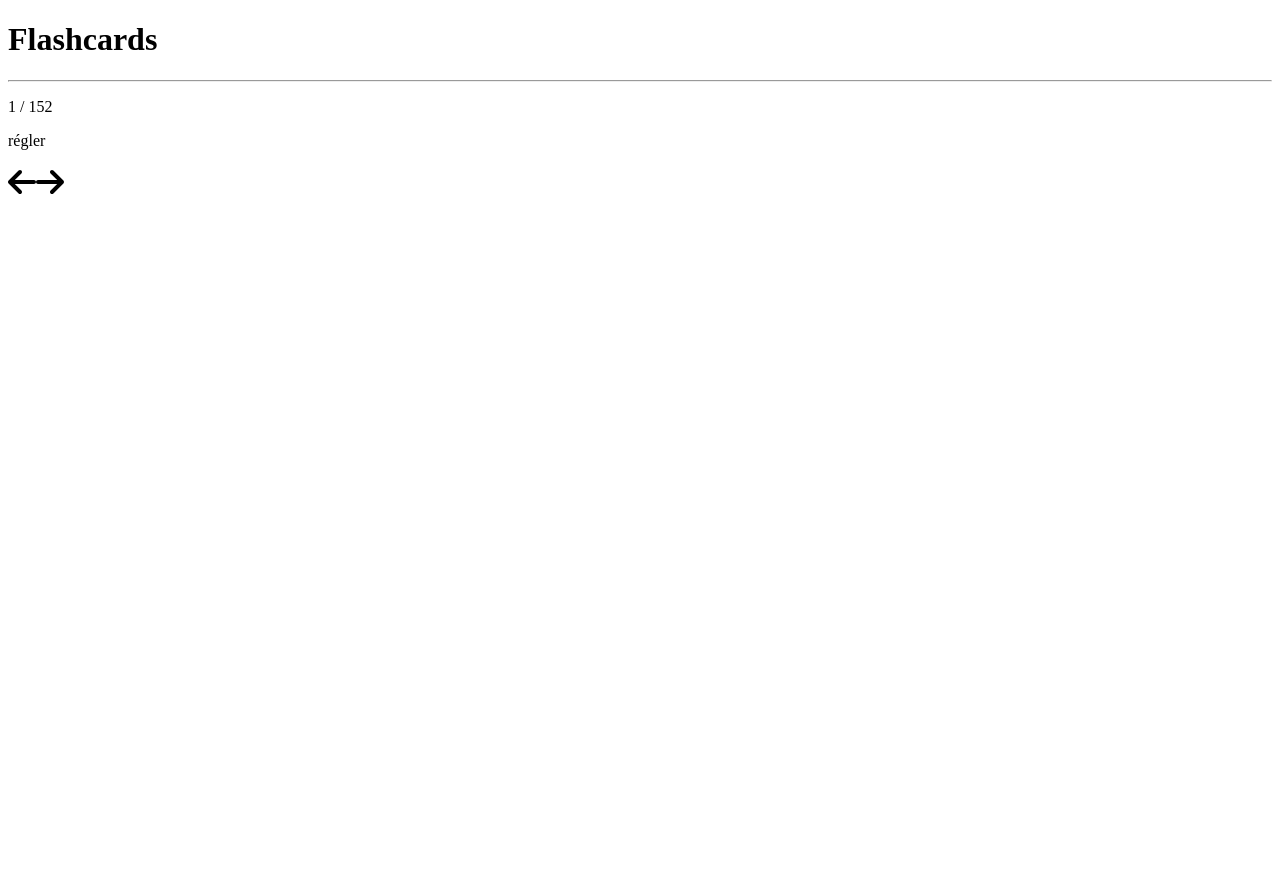
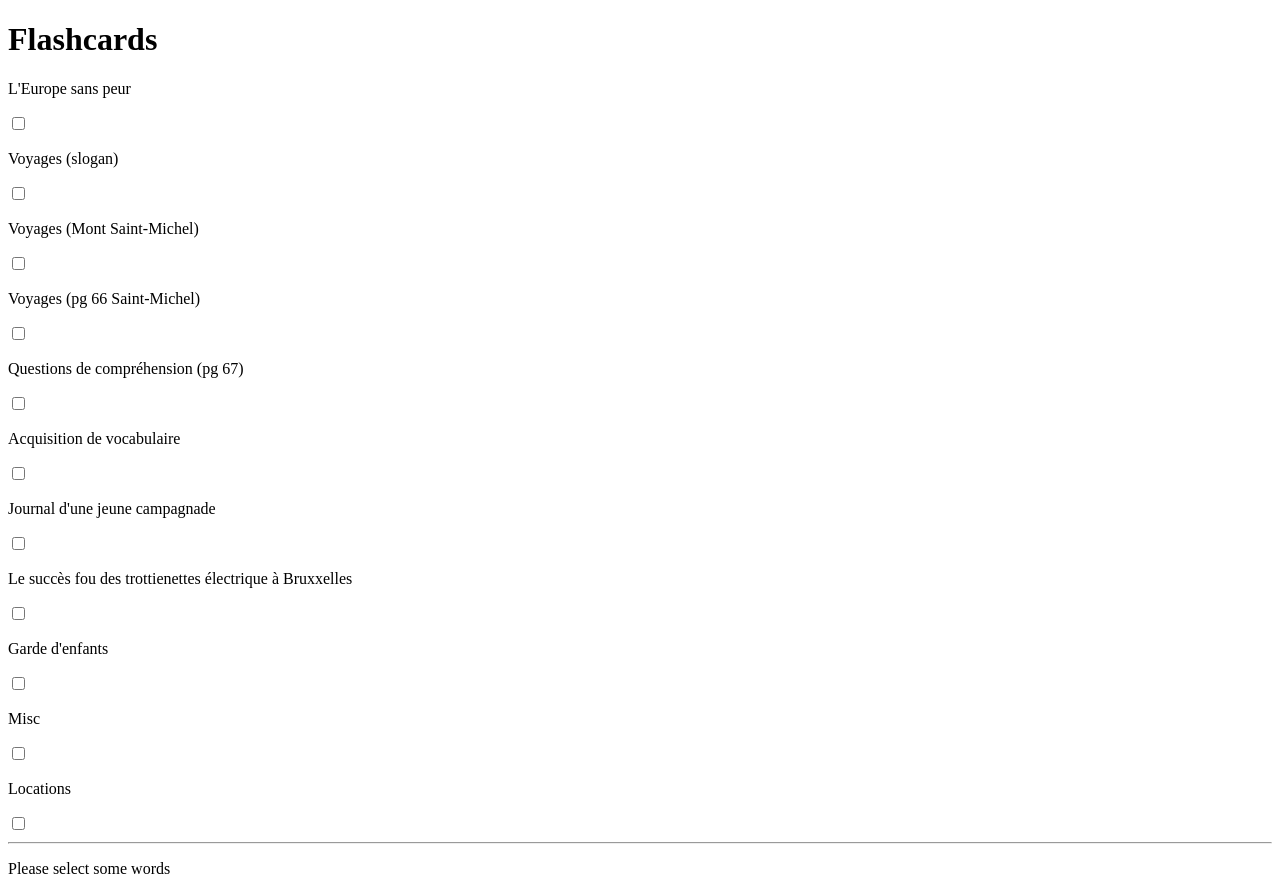
Before and after one commit to EzraH442/ezraweb_v3, a Next.js app: page /flashcards in a window 1280 px wide. Before the commit the page ends 800 px from the top, so only its background shows below. Built offline with nearby package versions, Linux system fonts and the light colour scheme.

Commit message:
add selector, remove console logs

```diff
--- /dev/null
+++ b/components/Flashcards/GroupSelector.tsx
@@ -0,0 +1,42 @@
+import React, { useState } from "react";
+import { FlashcardData } from "../../types/flashcards";
+
+interface IGroupSelectorProps {
+  flashcardData: FlashcardData;
+  onChange: (groups: Set<string>) => void;
+}
+
+const GroupSelector: React.FC<IGroupSelectorProps> = ({
+  flashcardData,
+  onChange,
+}) => {
+  const [selectedGroups, setSelectedGroups] = useState<Set<string>>(new Set());
+
+  const handleSelect = (groupName: string) => {
+    const setCopy = new Set(selectedGroups);
+
+    if (selectedGroups.has(groupName)) {
+      setCopy.delete(groupName);
+      setSelectedGroups(setCopy);
+    } else {
+      setCopy.add(groupName);
+      setSelectedGroups(setCopy);
+    }
+
+    onChange(setCopy);
+  };
+
+  return (
+    <div>
+      {flashcardData.map(({ groupName }) => {
+        return (
+          <div key={groupName}>
+            <p className="inline-block px-4">{groupName}</p>
+            <input type="checkbox" onChange={() => handleSelect(groupName)} />
+          </div>
+        );
+      })}
+    </div>
+  );
+};
+export default GroupSelector;
--- a/lib/flashcardData.ts
+++ b/lib/flashcardData.ts
@@ -19,10 +19,8 @@ const getFlashcardData = () => {
       });
     });
 
-    console.log(data);
     return data;
   } catch (e) {
-    console.log(e);
     return [];
   }
 };
--- a/pages/flashcards.tsx
+++ b/pages/flashcards.tsx
@@ -4,6 +4,7 @@ import { GetStaticProps, NextPage } from "next";
 import { useState } from "react";
 import Divider from "../components/Divider/Divider";
 import Flashcard from "../components/Flashcards/Flashcard";
+import GroupSelector from "../components/Flashcards/GroupSelector";
 import getFlashcardData from "../lib/flashcardData";
 import { FlashcardData } from "../types/flashcards";
 
@@ -17,21 +18,37 @@ export const getStaticProps: GetStaticProps = async () => {
 };
 
 const FlashcardsPage: NextPage<IFlashcardPageProps> = ({ flashcardData }) => {
-  const w = flashcardData.flatMap(({ groupName, words }) => {
+  const [selectedGroupNames, setSelectedGroupNames] = useState<Set<string>>(
+    new Set(),
+  );
+
+  const [wordIndex, setWordIndex] = useState(0);
+
+  const w = flashcardData
+    .filter(({ groupName }) => selectedGroupNames.has(groupName))
+    .flatMap(({ words }) => {
       return Object.entries(words);
     });
-
-  const [wordIndex, setWordIndex] = useState(0);
 
   const changeIndex = (inc: number) => {
     setWordIndex((wordIndex + inc) % w.length);
   };
 
+  const onSelectionChanged = (groupNames: Set<string>) => {
+    setSelectedGroupNames(groupNames);
+  };
+
   return (
     <div className="p-12">
       <h1>Flashcards</h1>
+      <GroupSelector
+        flashcardData={flashcardData}
+        onChange={onSelectionChanged}
+      />
       <Divider />
       <div style={{ width: 340 }}>
+        {selectedGroupNames.size > 0 ? (
+          <div>
             <p className="text-center">{`${wordIndex + 1} / ${w.length}`}</p>
             <div className="pb-2">
               <Flashcard first={w[wordIndex][0]} second={w[wordIndex][1]} />
@@ -49,6 +66,10 @@ const FlashcardsPage: NextPage<IFlashcardPageProps> = ({ flashcardData }) => {
               />
             </div>
           </div>
+        ) : (
+          <p>Please select some words</p>
+        )}
+      </div>
     </div>
   );
 };
```
Lines whose indentation alone changed are shown as unchanged.
